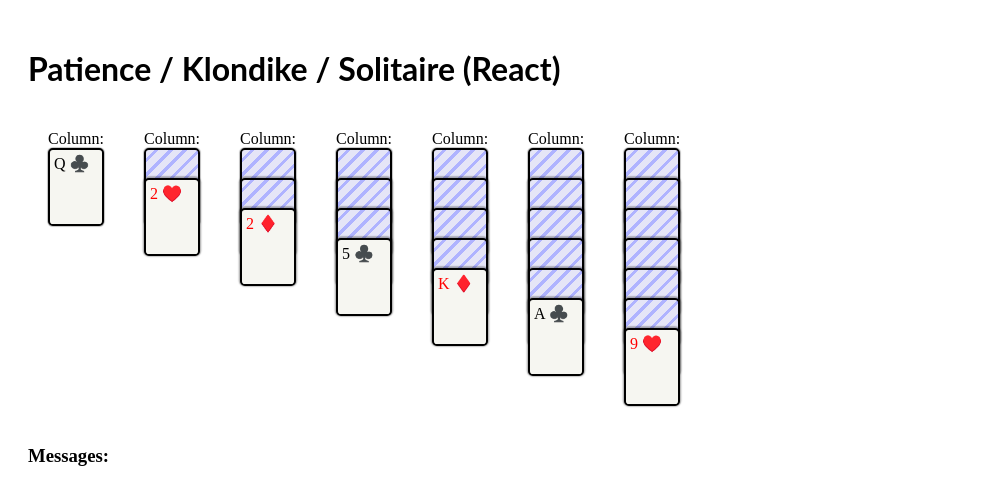
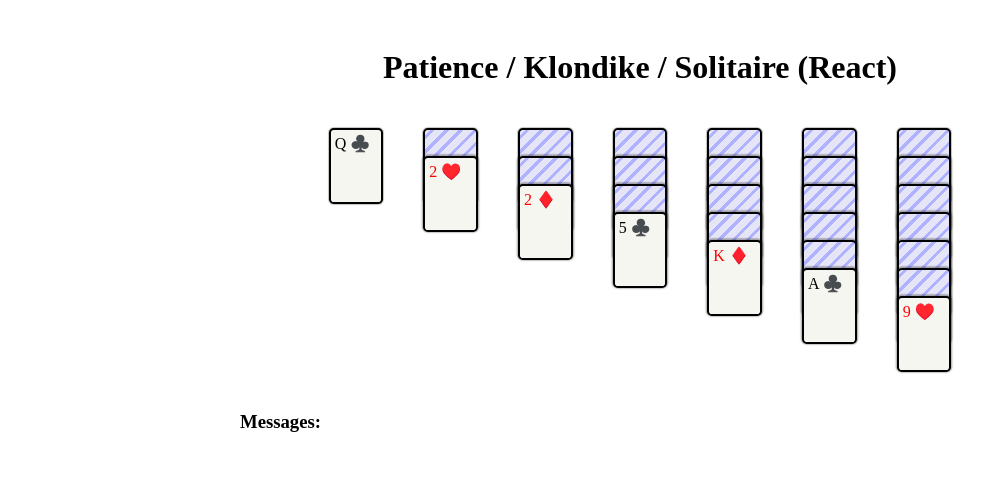
Before and after one commit to nbogie/Solitaire-minimal-React---temp, a React (Vite) app: page / in a window 1280 px wide. Shown: the top 504 px of the page, without its empty margins (0-987 px from the left). Built offline with nearby package versions, Linux system fonts and the light colour scheme.

Commit message:
css only

```diff
--- a/src/components/ColumnHeaderC.tsx
+++ b/src/components/ColumnHeaderC.tsx
@@ -38,7 +38,6 @@ export function ColumnHeaderC({
                 col.length === 0 ? () => handleClickedEmptyColumn(ix) : () => {}
             }
         >
-            Column:
             {col.length === 0 ? <PlaceholderC /> : null}
         </div>
     );
--- a/src/style.css
+++ b/src/style.css
@@ -1,19 +1,18 @@
-h1,
-p {
-    font-family: Lato;
-}
-
 body {
     padding: 20px;
 }
 
-input {
-    margin-left: 10px;
+h1 {
+    text-align: center;
 }
-
+.App {
+    max-width: 800px;
+    margin: 0 auto;
+}
 .cardTable {
     display: flex;
     flex-direction: row;
+    justify-content: center;
 }
 
 .column {
@@ -27,11 +26,13 @@ input {
     flex-direction: column;
 }
 
-.card {
+.card,
+.cardPlaceholder {
     border: 2px solid black;
+    background: rgb(246, 246, 241);
     padding: 0.25rem;
-    min-height: 30px;
-    min-width: 30px;
+    min-height: 4rem;
+    min-width: 2rem;
     border-radius: 0.3rem;
     aspect-ratio: 2/3;
     box-shadow: 0 0rem 0.05rem 0.05rem rgba(0, 0, 0, 0.3);
@@ -39,7 +40,11 @@ input {
     flex-direction: column;
     justify-content: flex-start;
     user-select: none;
-    background: rgb(246, 246, 241);
+}
+.cardPlaceholder {
+    border: 3px dashed #afb3ff;
+    background: none;
+    box-shadow: none;
 }
 
 .card:not(:first-child) {
@@ -49,18 +54,6 @@ input {
     box-shadow: 0 -0.03rem 0.08rem 0.08rem rgba(0, 0, 0, 0.3);
 }
 
-.cardPlaceholder {
-    border: 3px dashed #afb3ff;
-    padding: 0.25rem;
-    min-height: 30px;
-    min-width: 30px;
-    border-radius: 0.3rem;
-    aspect-ratio: 2/3;
-    display: flex;
-    flex-direction: column;
-    justify-content: flex-start;
-    user-select: none;
-}
 .card.faceDown {
     /* https://www.magicpattern.design/tools/css-backgrounds */
     background: repeating-linear-gradient(
```
